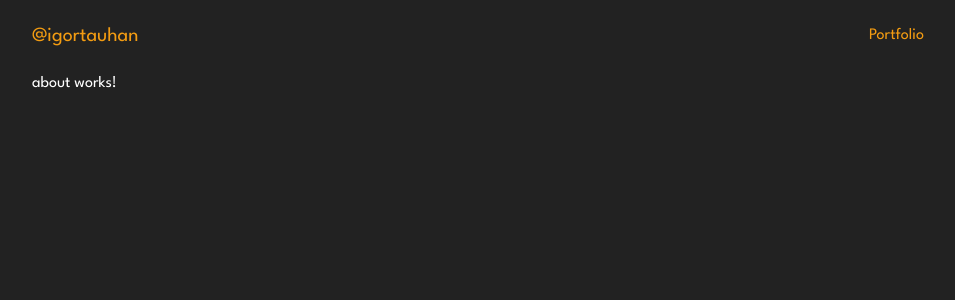
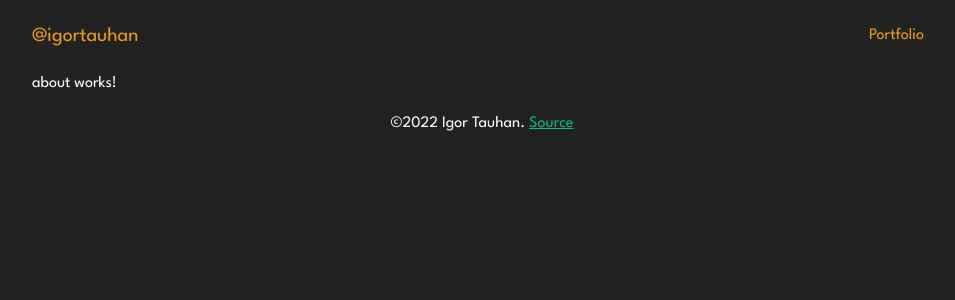
Before and after one commit to igortauhan/portfolio, an Angular app in the folder frontend/: page / in a window 1280 px wide. Shown: the top 300 px of the page, without its empty margins (158-1113 px from the left). Built offline with nearby package versions, Linux system fonts and the light colour scheme.

Commit message:
Frontend: add footer

```diff
--- a/frontend/src/app/app.component.html
+++ b/frontend/src/app/app.component.html
@@ -1,4 +1,5 @@
 <div [className]="'app-main'">
   <app-navbar></app-navbar>
   <app-home></app-home>
+  <app-footer></app-footer>
 </div>
--- a/frontend/src/app/app.module.ts
+++ b/frontend/src/app/app.module.ts
@@ -8,9 +8,10 @@ import { NavbarComponent } from './component/navbar/navbar.component';
 import { NgbModule } from '@ng-bootstrap/ng-bootstrap';
 import { AboutComponent } from './component/about/about.component';
 import { HomeComponent } from './page/home/home.component';
+import { FooterComponent } from './component/footer/footer.component';
 
 @NgModule({
-  declarations: [AppComponent, NavbarComponent, AboutComponent, HomeComponent],
+  declarations: [AppComponent, NavbarComponent, AboutComponent, HomeComponent, FooterComponent],
   imports: [BrowserModule, AppRoutingModule, HttpClientModule, NgbModule],
   providers: [],
   bootstrap: [AppComponent],
--- /dev/null
+++ b/frontend/src/app/component/footer/footer.component.html
@@ -0,0 +1,8 @@
+<footer>
+  <div>
+    <p>
+      &copy;2022 Igor Tauhan.
+      <a href="https://github.com/igortauhan/portfolio">Source</a>
+    </p>
+  </div>
+</footer>
--- /dev/null
+++ b/frontend/src/app/component/footer/footer.component.scss
@@ -0,0 +1,5 @@
+footer {
+  display: flex;
+  align-items: center;
+  justify-content: center;
+}
```
Also changed, not shown: frontend/src/app/component/footer/footer.component.ts (added, +10 -0 lines), 1 other file (tests, documents, lock files or other folders).
